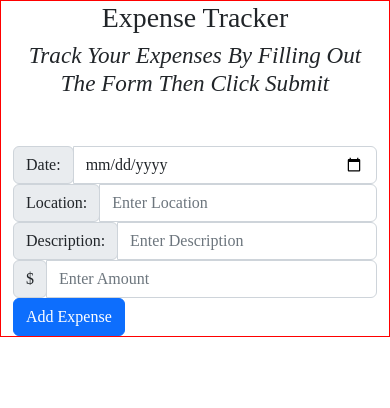
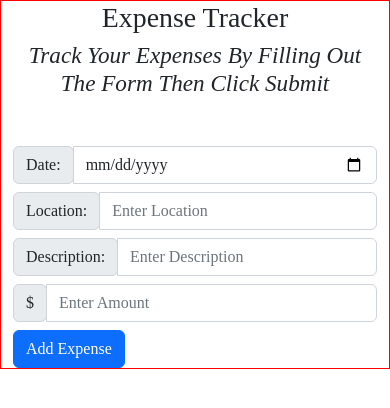
Before and after one commit to danielmurphy1/ExpenseTrackerAngularCSharp, an Angular app in the folder ClientApp/: page / in a window 390 px wide. Shown: the top 408 px of the page. Built offline with nearby package versions, Linux system fonts and the light colour scheme; a web font is replaced by a local one.

Commit message:
added responsive styles for add-expense component. added two way data binding to add-expense component. added angular/cache directory to gitignore

```diff
--- a/ClientApp/src/app/components/add-expense/add-expense.component.html
+++ b/ClientApp/src/app/components/add-expense/add-expense.component.html
@@ -1,21 +1,23 @@
 <form class="mt-5">
-    <div class="d-md-flex justify-content-between">
-        <div class="input-group">
+    <div class="d-md-flex mb-md-3 justify-content-between">
+        <div class="input-group mb-2 mb-md-0">
             <label for="date"><span class="input-group-text">Date: </span></label>
-            <input type="date" class="form-control" name="date" id="date" ng-required>
+            <input type="date" class="form-control" name="date" id="date" [(ngModel)]="date" ng-required>
         </div>
-        <div class="input-group">
+        <div class="input-group mb-2 mb-md-0">
             <label for="location"><span class="input-group-text">Location: </span></label>
-            <input type="text" class="form-control" name="location" id="location" placeholder="Enter Location" ng-required>
+            <input type="text" class="form-control" name="location" id="location" [(ngModel)]="location" placeholder="Enter Location" ng-required>
         </div>
-        <div class="input-group">
+        <div class="input-group mb-2 mb-md-0">
             <label for="description"><span class="input-group-text">Description: </span></label>
-            <input type="text" class="form-control" name="description" id="description" placeholder="Enter Description" ng-required>
+            <input type="text" class="form-control" name="description" id="description" [(ngModel)]="description" placeholder="Enter Description" ng-required>
         </div>
-        <div class="input-group">
+        <div class="input-group mb-2 mb-md-0">
             <label for="amount"><span class="input-group-text">$</span></label>
-            <input type="number" class="form-control" name="amount" id="amount" step=".01" placeholder="Enter Amount" ng-required="true">
+            <input type="number" class="form-control" name="amount" id="amount" step=".01" [(ngModel)]="amount" placeholder="Enter Amount" ng-required="true">
         </div>
     </div>
-    <button type="submit" class="btn btn-primary" (click)="click()">Add Expense</button>
+    <div class="d-md-flex justify-content-center">
+        <button type="submit" class="btn btn-primary" (click)="click()">Add Expense</button>
+    </div>
 </form>
--- a/ClientApp/src/app/components/add-expense/add-expense.component.ts
+++ b/ClientApp/src/app/components/add-expense/add-expense.component.ts
@@ -6,6 +6,10 @@ import { Component } from '@angular/core';
   styleUrls: ['./add-expense.component.css']
 })
 export class AddExpenseComponent {
+  date: string;
+  location: string;
+  description: string;
+  amount: number;
 
   click(){
     console.log('clicked')
--- a/ClientApp/tsconfig.json
+++ b/ClientApp/tsconfig.json
@@ -15,6 +15,7 @@
     "importHelpers": true,
     "target": "es2022",
     "module": "es2020",
+    "strictPropertyInitialization": false,
     "lib": [
       "es2018",
       "dom"
```
Also changed, not shown: 2 other files (tests, documents, lock files or other folders).
